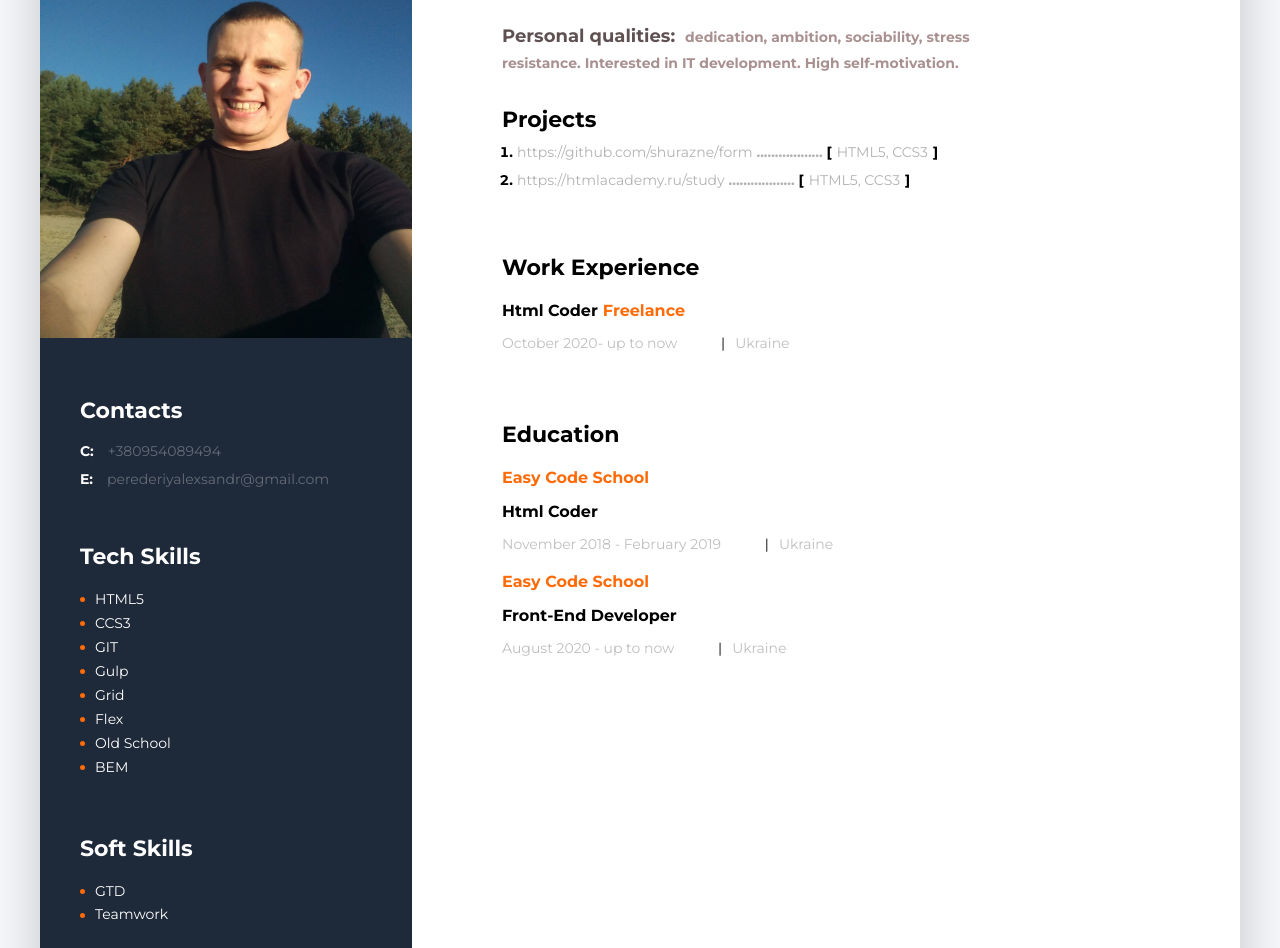
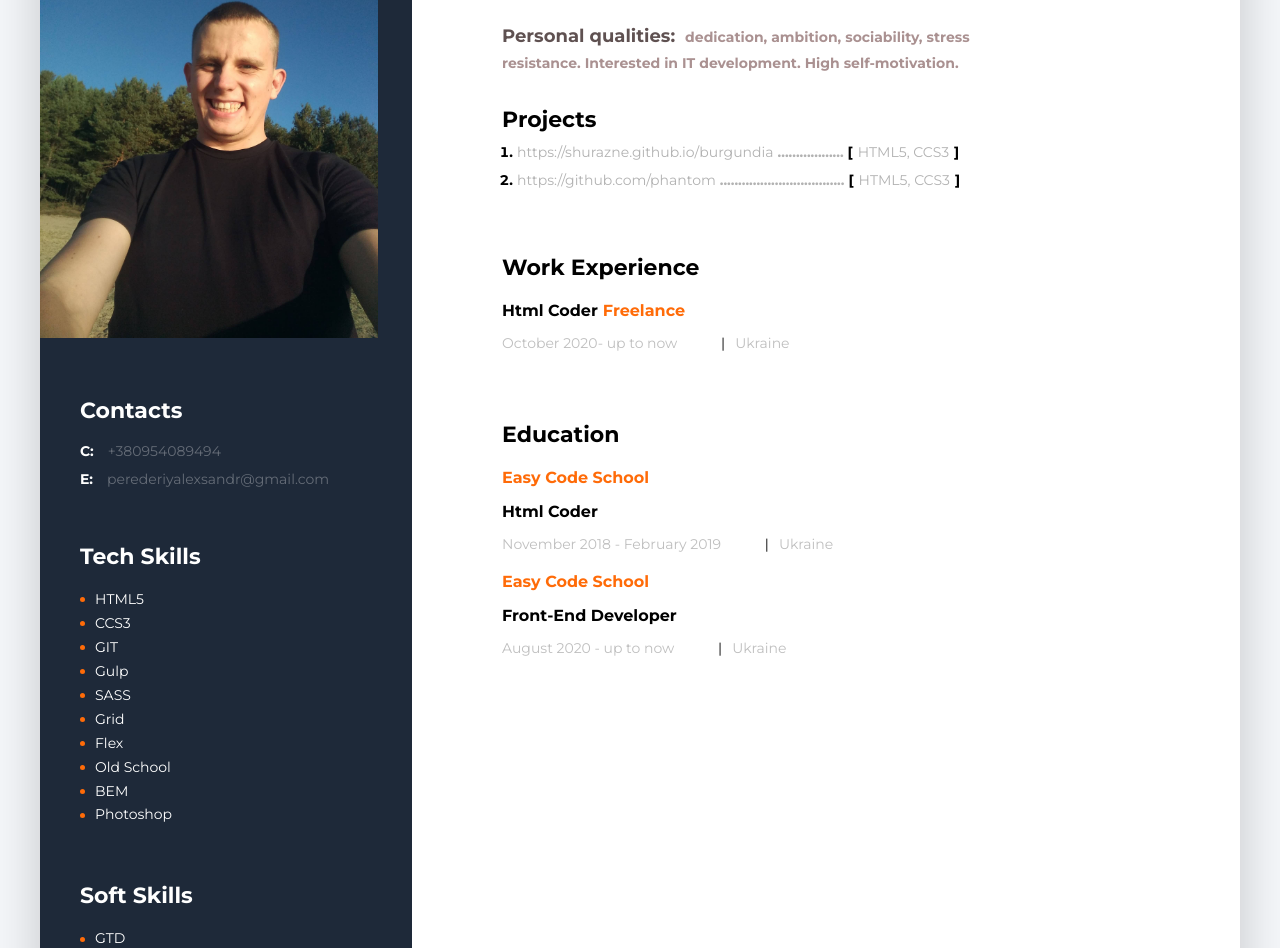
Before and after one commit to shurazne/Perederiy_Alexsandr_portfolio.github.io, a plain HTML site: page index.html in a window 1280 px wide. Shown: the part 192-1140 px from the top of the page. Drawn offline with Linux system fonts and the light colour scheme.

Commit message:
Add files via upload

```diff
--- a/index.html
+++ b/index.html
@@ -11,7 +11,7 @@
     <section class="wrapper" >
         <div class="grid-container">
             <div class="sidebar">
-                <img class="sidebar--photo" src="img/my_photo.jpg" width="100%" height="450px" alt="My photo">
+                <img class="sidebar--photo" src="images/my_photo.jpg" height="450" alt="My photo">
                 	<!--contacts container-->
 				<div class="sidebar--contact">
                     <div class="sidebar--contact-wrap">
@@ -23,7 +23,7 @@
                         </div>
                         <div class="sidebar--contact__info">
                             <span>E:</span>
-                             <a class="sidebar--contact__info-link" href="perederiyalexsandr@gmail.com">perederiyalexsandr@gmail.com</a>
+                             <a class="sidebar--contact__info-link" href="mailto:perederiyalexsandr@gmail.com">perederiyalexsandr@gmail.com</a>
                         </div>
                     </div>
                     <!-- Tech Skills container-->
@@ -34,10 +34,12 @@
                                 <li class="sidebar--contact__skills-li align-items-center d-flex">CCS3</li>
                                 <li class="sidebar--contact__skills-li align-items-center d-flex">GIT</li>
                                 <li class="sidebar--contact__skills-li align-items-center d-flex">Gulp</li>
+                                <li class="sidebar--contact__skills-li align-items-center d-flex">SASS</li>
                                 <li class="sidebar--contact__skills-li align-items-center d-flex">Grid</li>
                                 <li class="sidebar--contact__skills-li align-items-center d-flex">Flex</li>
                                 <li class="sidebar--contact__skills-li align-items-center d-flex">Old School</li>
                                 <li class="sidebar--contact__skills-li align-items-center d-flex">BEM</li>
+                                <li class="sidebar--contact__skills-li align-items-center d-flex">Photoshop</li>
                             </ul>
                     </div>
                     <!-- Soft Skills container-->
@@ -56,7 +58,7 @@
             <div class="content">
                 <h6 class="content__title-position">html coder</h6>
                 <section class="content__name">
-                    <h1 class="content__name--title">Perederiy Alexsander</h1>
+                    <h1 class="content__name--title">Perederiy Alexsandr</h1>
                     <p class="content__name--text">
                         <span class="content__name--text-span">Personal qualities:</span>dedication, ambition, sociability, stress resistance. Interested in IT development. High self-motivation.
                     </p>
@@ -65,13 +67,13 @@
                     <h4 class="content__projects--title">projects</h4>
                     <ol class="content__projects--list">
                         <li class="content__projects-link">
-                            <a href="https://github.com/shurazne/form" target="blanc" class="content__project--item">https://github.com/shurazne/form</a>
+                            <a href="https://shurazne.github.io/burgundia.github.io/." target="blanc" class="content__project--item"> https://shurazne.github.io/burgundia</a>
                             <span>..................</span>
                             <span  class ="content__project--span">HTML5, CCS3</span>
                         </li>
                         <li class="content__projects-link">
-                            <a href="https://htmlacademy.ru/study" target="blanc" class="content__project--item">https://htmlacademy.ru/study</a>
-                            <span>..................</span>
+                            <a href="https://shurazne.github.io/-phantom.github.io" target="blanc" class="content__project--item">https://github.com/phantom</a>
+                            <span>..................................</span>
                             <span  class ="content__project--span">HTML5, CCS3</span>
                         </li>
                     </ol>
```
Also changed, not shown: images/my_photo.jpg (added).
